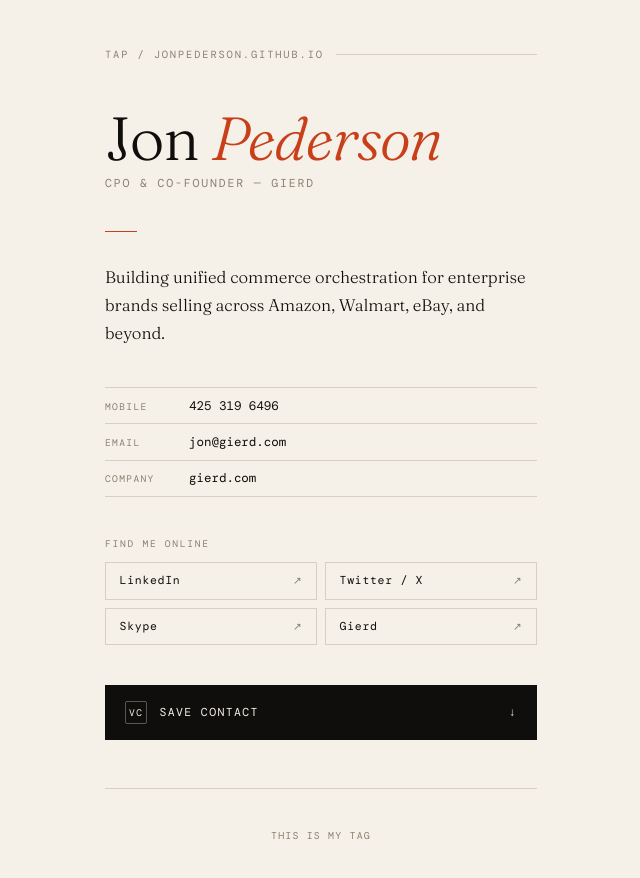
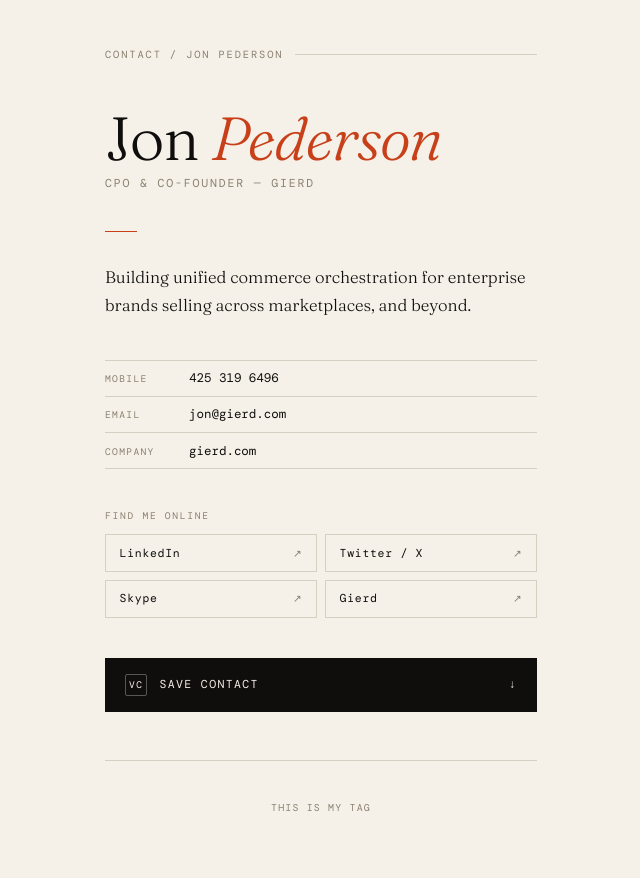
Before and after one commit to jonpederson/jonpederson.github.io, a plain HTML site: page index.html in a window 1280 px wide. Shown: the whole page, without its empty margins (319-959 px from the left). Drawn offline with nearby package versions, Linux system fonts and the light colour scheme; a web font is replaced by a local one.

Commit message:
Update contact card details in index.html

```diff
--- a/index.html
+++ b/index.html
@@ -384,7 +384,7 @@
   <!-- PUBLIC: contact card -->
   <div id="public-card">
 
-    <div class="top-rule">tap / jonpederson.github.io</div>
+    <div class="top-rule">contact / jon pederson</div>
 
     <div class="name-block">
       <h1>Jon <em>Pederson</em></h1>
@@ -394,7 +394,7 @@
     <div class="divider"></div>
 
     <p class="bio">
-      Building unified commerce orchestration for enterprise brands selling across Amazon, Walmart, eBay, and beyond.
+      Building unified commerce orchestration for enterprise brands selling across marketplaces, and beyond.
     </p>
 
     <ul class="contact-list">
```
